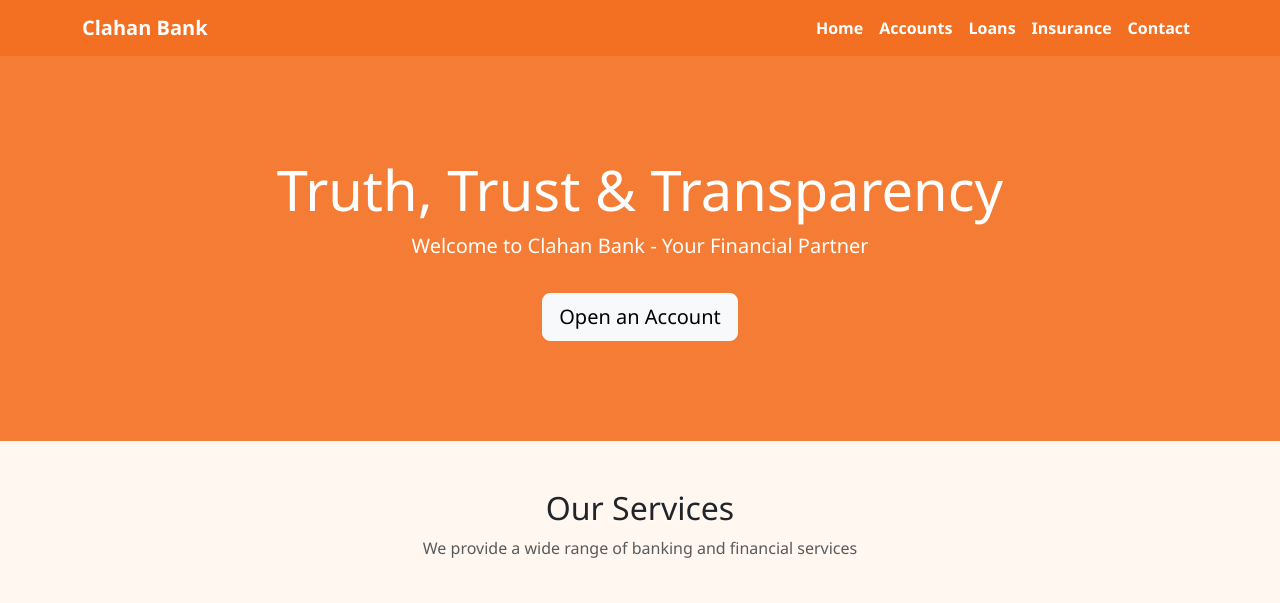
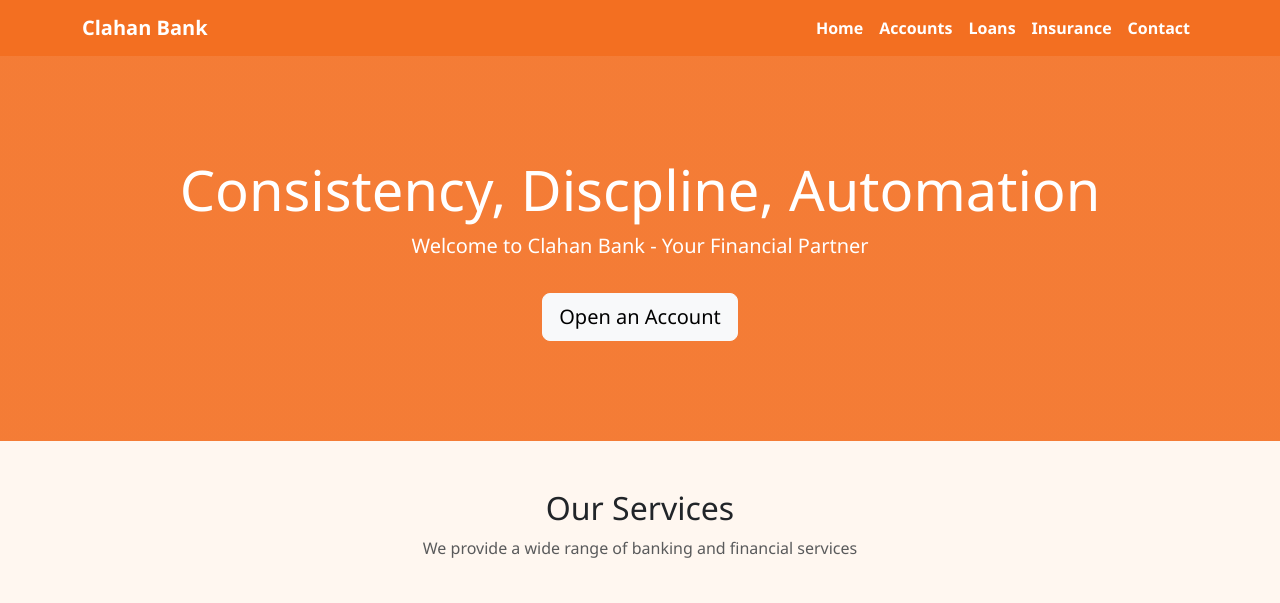
Before and after one commit to Msocial123/Bank-App-Batch41, a plain HTML site: page index.html in a window 1280 px wide. Shown: the top 603 px of the page. Drawn offline with nearby package versions, Linux system fonts and the light colour scheme.

Commit message:
Changes are done in Dev

```diff
--- a/index.html
+++ b/index.html
@@ -65,7 +65,7 @@
   <!-- Hero Section -->
   <section class="hero-section">
     <div class="container">
-      <h1 class="display-4">Truth, Trust & Transparency</h1>
+      <h1 class="display-4"> Consistency, Discpline, Automation</h1>
       <p class="lead">Welcome to Clahan Bank - Your Financial Partner</p>
       <a href="accounts.html" class="btn btn-light btn-lg mt-3">Open an Account</a>
     </div>
```
